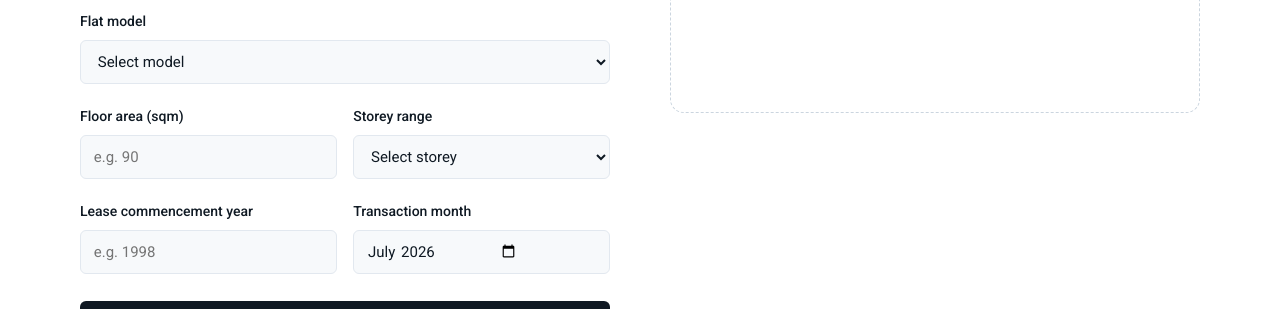
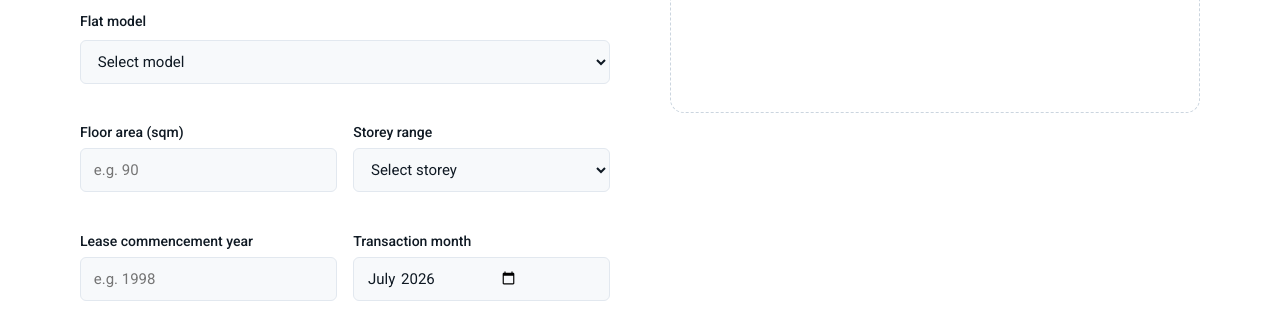
Before and after one commit to XiyanM/resaleradar, a plain HTML site: page frontend/index.html in a window 1280 px wide. Shown: the part 910-1219 px from the top of the page. Drawn offline with nearby package versions, Linux system fonts and the light colour scheme; no server answers.

Commit message:
fix: align paired form-row inputs regardless of label line count

```diff
--- a/frontend/styles.css
+++ b/frontend/styles.css
@@ -278,6 +278,13 @@ body {
   display: grid;
   grid-template-columns: 1fr 1fr;
   gap: 1.1rem;
+}
+
+.form-row .form-group label {
+  min-height: 2.6em;
+  line-height: 1.3;
+  display: flex;
+  align-items: flex-end;
 }
 
 label {
```
